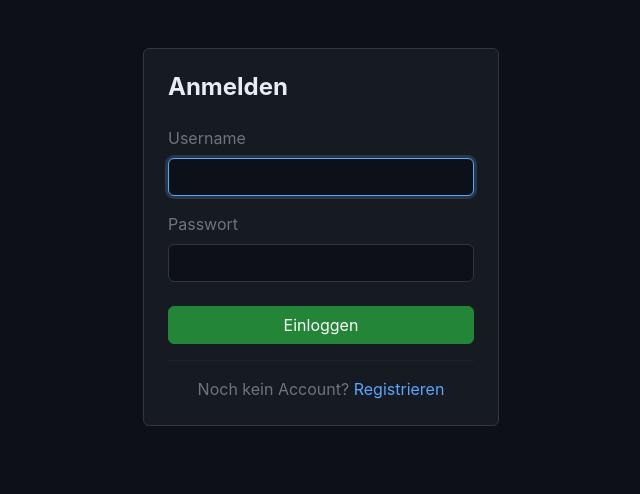
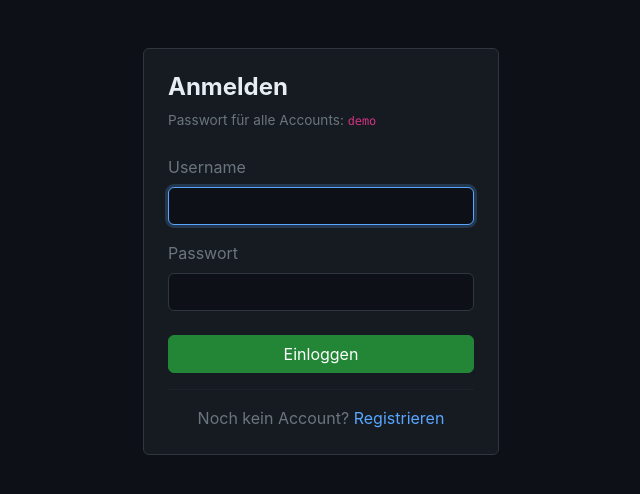
Before and after one commit to NoahHubHub/content-market, a FastAPI app: page /login in a window 1280 px wide. Shown: the part 57-551 px from the top of the page, without its empty margins (319-959 px from the left). Run offline with FastAPI, Linux system fonts and the light colour scheme.

Commit message:
Replace bcrypt with simple demo password for prototype

```diff
--- a/main.py
+++ b/main.py
@@ -4,7 +4,6 @@ from dotenv import load_dotenv
 from fastapi import FastAPI, Depends, Form, HTTPException, Request
 from fastapi.responses import HTMLResponse, RedirectResponse
 from fastapi.templating import Jinja2Templates
-from passlib.context import CryptContext
 from sqlalchemy.orm import Session
 from starlette.middleware.sessions import SessionMiddleware
 
@@ -20,7 +19,8 @@ Base.metadata.create_all(bind=engine)
 app = FastAPI(title="Content Market")
 app.add_middleware(SessionMiddleware, secret_key=os.getenv("SECRET_KEY", "dev-secret"))
 templates = Jinja2Templates(directory="templates")
-pwd_context = CryptContext(schemes=["bcrypt"], deprecated="auto")
+
+DEMO_PASSWORD = "demo"  # placeholder: jeder nutzt dieses Passwort
 
 
 # ── helpers ──────────────────────────────────────────────────────────────────
@@ -108,9 +108,9 @@ async def register(
 ):
     if db.query(models.User).filter(models.User.username == username).first():
         return templates.TemplateResponse(
-            "register.html", {"request": request, "error": "Username already taken"}
+            "register.html", {"request": request, "error": "Username bereits vergeben"}
         )
-    user = models.User(username=username, password_hash=pwd_context.hash(password))
+    user = models.User(username=username, password_hash=DEMO_PASSWORD)
     db.add(user)
     db.commit()
     db.refresh(user)
@@ -131,9 +131,9 @@ async def login(
     db: Session = Depends(get_db),
 ):
     user = db.query(models.User).filter(models.User.username == username).first()
-    if not user or not pwd_context.verify(password, user.password_hash):
+    if not user or password != DEMO_PASSWORD:
         return templates.TemplateResponse(
-            "login.html", {"request": request, "error": "Invalid username or password"}
+            "login.html", {"request": request, "error": "Falsches Passwort (Tipp: demo)"}
         )
     request.session["user_id"] = user.id
     return RedirectResponse("/", status_code=302)
--- a/requirements.txt
+++ b/requirements.txt
@@ -5,5 +5,4 @@ jinja2
 python-multipart
 python-dotenv
 google-api-python-client
-passlib[bcrypt]
 itsdangerous
--- a/templates/login.html
+++ b/templates/login.html
@@ -4,7 +4,8 @@
 <div class="row justify-content-center mt-5">
   <div class="col-md-4">
     <div class="card p-4">
-      <h4 class="mb-4 fw-bold">Anmelden</h4>
+      <h4 class="mb-2 fw-bold">Anmelden</h4>
+      <p class="text-secondary mb-4" style="font-size:.85rem;">Passwort für alle Accounts: <code>demo</code></p>
       {% if error %}
       <div class="alert alert-danger py-2">{{ error }}</div>
       {% endif %}
```
